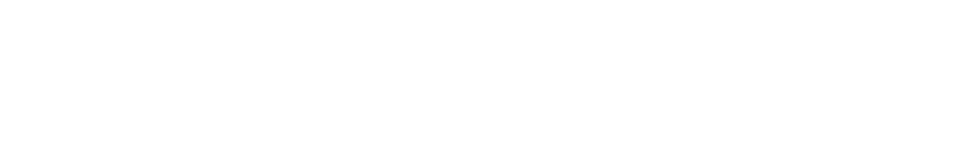
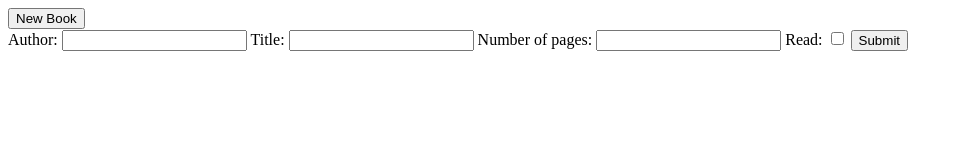
Before and after one commit to ussi-alok/odin-library, a plain HTML site: page index.html in a window 1280 px wide. Shown: the whole page, without its empty margins (0-963 px from the left). Drawn offline with Linux system fonts and the light colour scheme.

Commit message:
Basic structure created

```diff
--- a/index.html
+++ b/index.html
@@ -6,6 +6,25 @@
     <title>Odin || Library</title>
 </head>
 <body>
-
+    <button class="newBook">New Book</button>
+    <form action="">
+        <label >
+            Author:
+            <input type="text" name="author" id="author">
+        </label>
+        <label >
+            Title:
+            <input type="text" name="title" id="title">
+        </label>
+        <label >
+            Number of pages:
+            <input type="text" name="pages" id="pages">
+        </label>
+        <label >
+            Read:
+            <input type="checkbox" name="read" id="read">
+        </label>
+        <button type="submit" class="submit">Submit</button>
+    </form>
 </body>
 </html>
```
